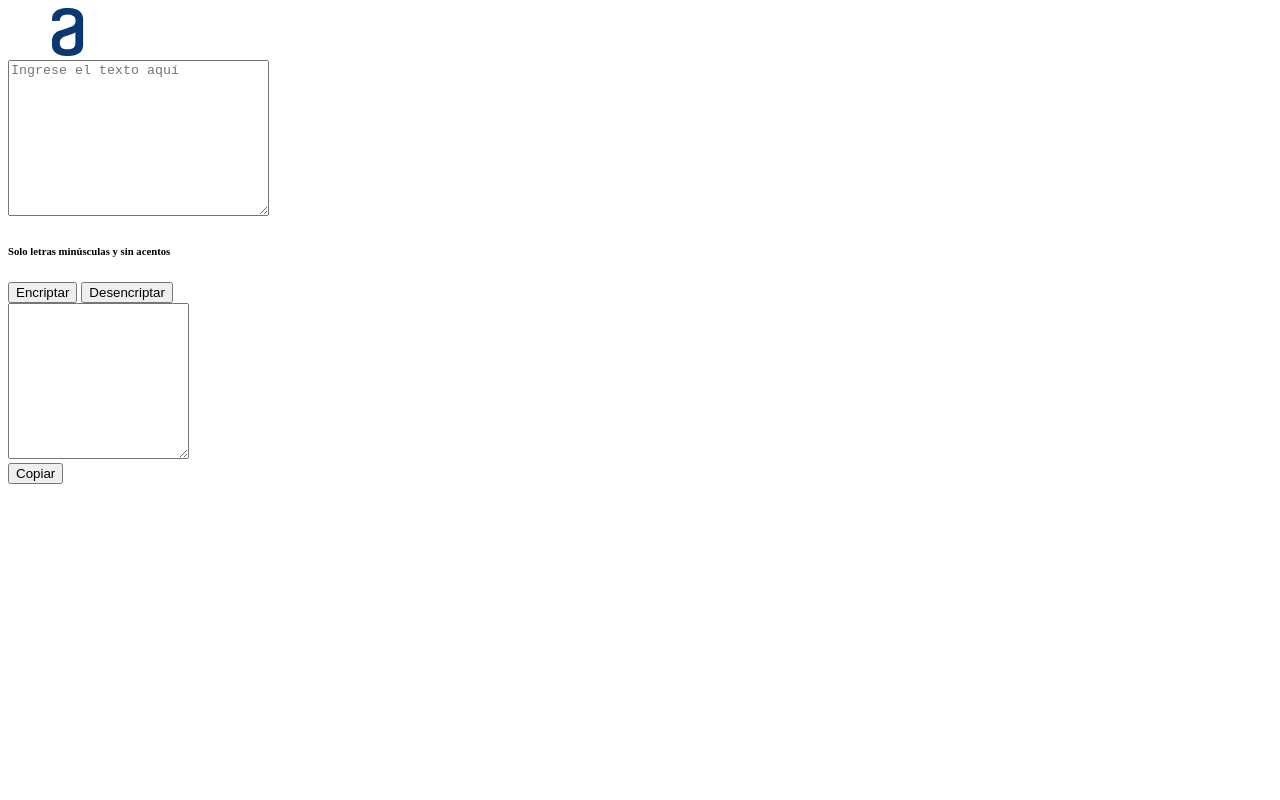
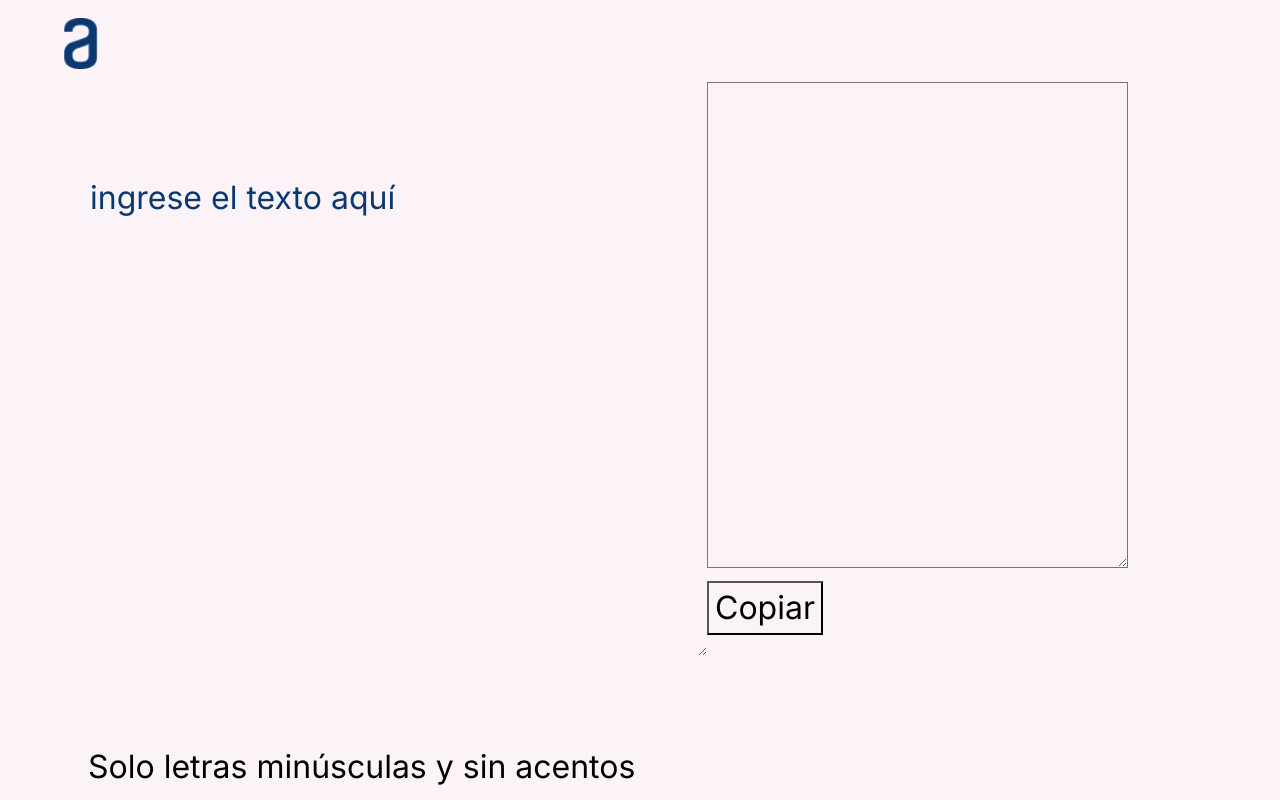
Before and after one commit to Kaivazz/encriptador-de-textos, a plain HTML site: page index.html in a window 1280 px wide. Shown: the top 800 px of the page. Drawn offline with Linux system fonts and the light colour scheme.

Commit message:
Agregando estilos

```diff
--- a/index.html
+++ b/index.html
@@ -4,6 +4,10 @@
     <meta charset="UTF-8">
     <meta http-equiv="X-UA-Compatible" content="IE=edge">
     <meta name="viewport" content="width=device-width, initial-scale=1.0">
+    <link rel="stylesheet" href="style.css">
+    <link rel="preconnect" href="https://fonts.googleapis.com">
+    <link rel="preconnect" href="https://fonts.gstatic.com" crossorigin>
+    <link href="https://fonts.googleapis.com/css2?family=Inter:ital,opsz,wght@0,14..32,100..900;1,14..32,100..900&display=swap" rel="stylesheet">
     <title>Encriptador de Textos</title>
 </head>
 <body>
--- a/style.css
+++ b/style.css
@@ -0,0 +1,30 @@
+* {
+    background: #fcf3f9;
+    font-family: 'Inter';
+    font-size: 32px;
+    font-weight: 400;
+    line-height: 150%;
+}
+
+.logo {
+    padding-top: 10px;
+    margin-left: 10px;
+    width: 10%;
+}
+main  {
+    display: flex;
+    margin-bottom: 50px;
+    margin-left: 80px;
+}
+
+.text-area {
+    border: none;
+    color: #0a3871;
+    margin-top: 90px;
+    text-transform: lowercase;
+}
+
+::placeholder { color: #0a3871; }
+    .text-area:focus {
+        outline: none;
+      }
```
